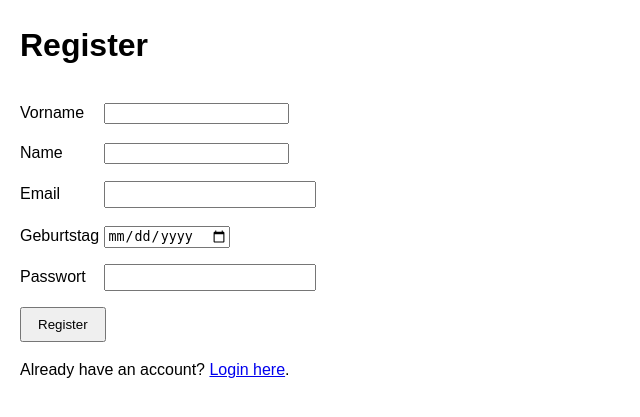
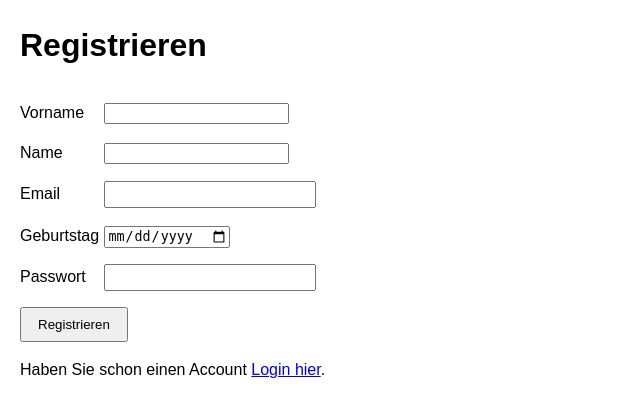
Before and after one commit to elenahaefl/Avina, a PHP site: page /register.html in a window 1280 px wide. Shown: the top 417 px of the page, without its empty margins (0-640 px from the left). Run offline with PHP 8.4, Linux system fonts and the light colour scheme.

Commit message:
Registrieren seite angepasst

```diff
--- a/css/style.css
+++ b/css/style.css
@@ -1,4 +1,10 @@
 /* style.css */
+:root {
+  --pink:#F8BFED;
+  --secondary-color: #2ecc71;
+  --text-color: #333;
+}
+
 body {
   font-family: Arial, sans-serif;
   margin: 20px;
--- a/register.html
+++ b/register.html
@@ -2,11 +2,11 @@
 <html lang="en">
   <head>
     <meta charset="UTF-8" />
-    <title>Register</title>
+    <title>Registrieren</title>
     <link rel="stylesheet" href="css/style.css" />
   </head>
   <body>
-    <h1>Register</h1>
+    <h1>Registrieren</h1>
 
     <form id="registerForm">
       <div>
@@ -29,10 +29,10 @@
         <label>Passwort</label>
         <input type="password" id="password" required />
       </div>
-      <button type="submit">Register</button>
+      <button type="submit">Registrieren</button>
     </form>
 
-    <p>Already have an account? <a href="login.html">Login here</a>.</p>
+    <p>Haben Sie schon einen Account <a href="login.html">Login hier</a>.</p>
 
     <script src="js/register.js"></script>
   </body>
```
